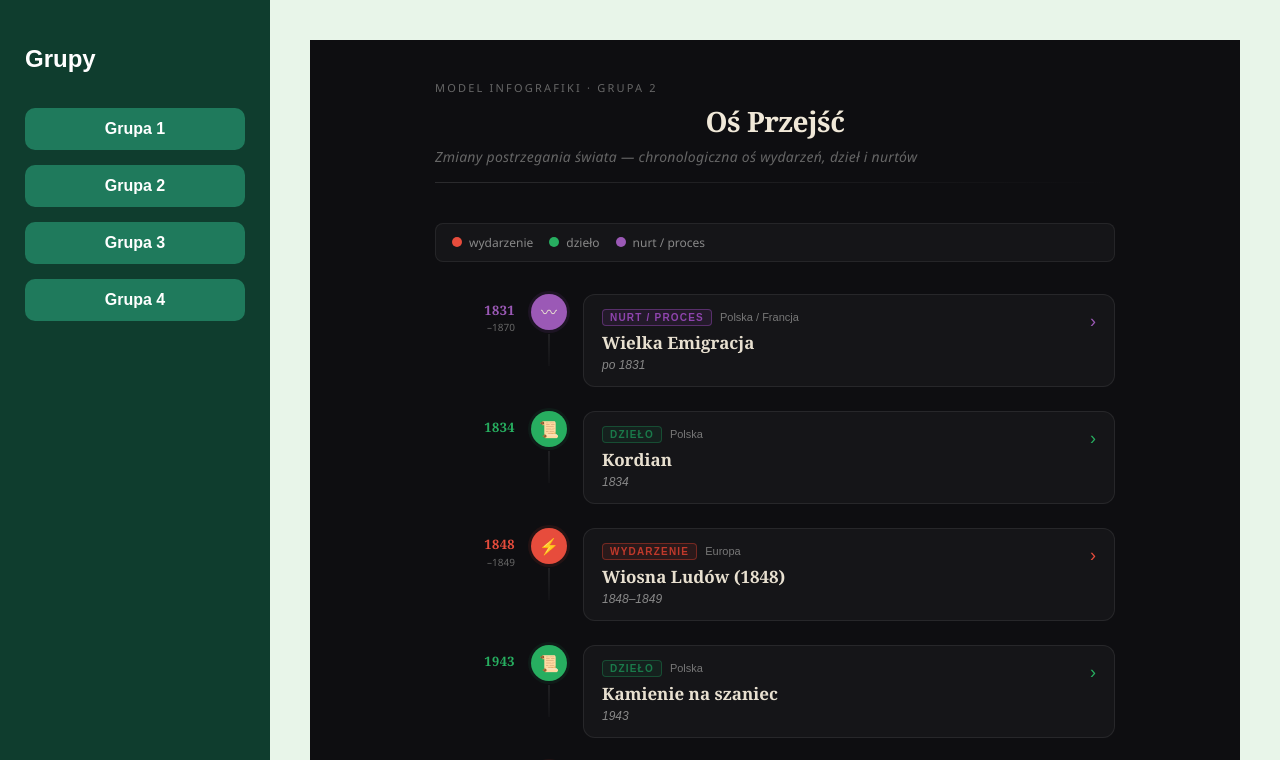
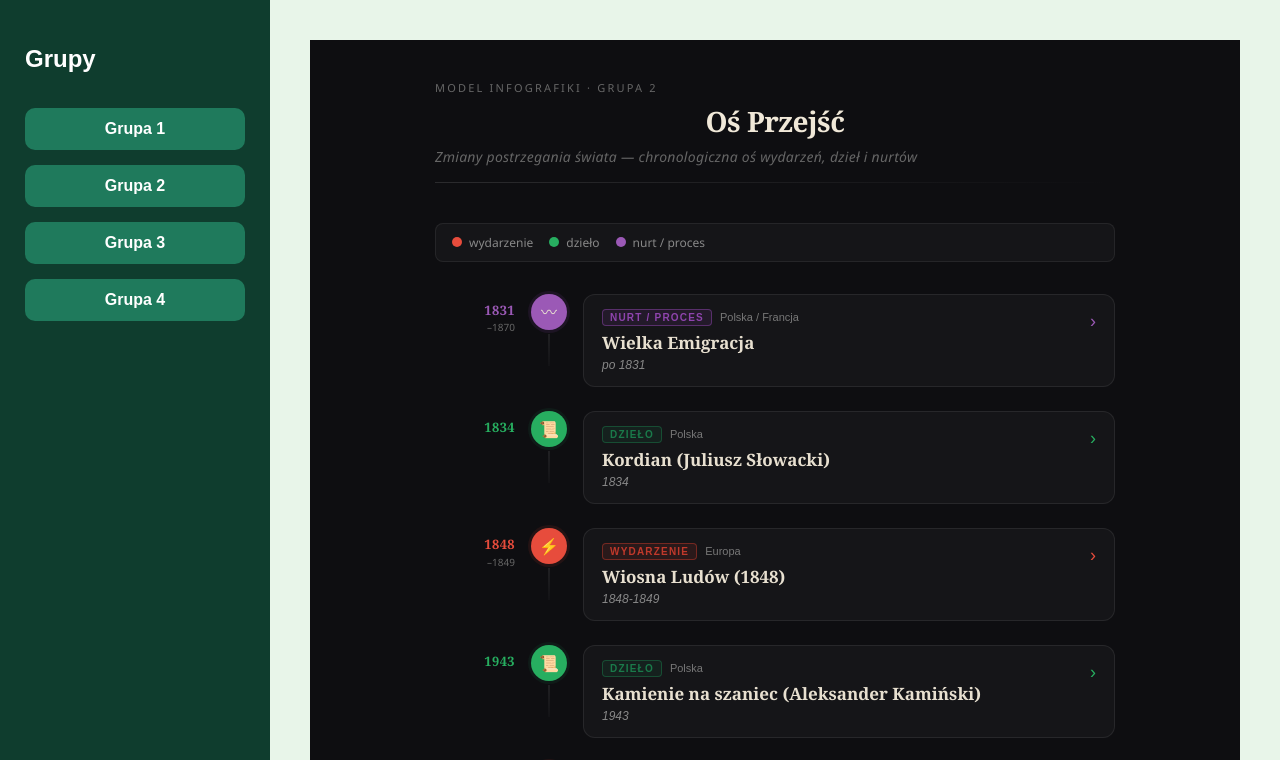
Before and after one commit to Jaca2706/-Mega-Mapa-Dorobku-Ludzkosci, a React (Vite) app: page /group2 in a window 1280 px wide. Shown: the top 760 px of the page. Built offline with nearby package versions, Linux system fonts and the light colour scheme.

Commit message:
Switching to use database from file

```diff
--- a/src/pages/g2/Group2.jsx
+++ b/src/pages/g2/Group2.jsx
@@ -1,95 +1,8 @@
 import { useState, useEffect } from "react";
 
-const historyData = [
-  {
-    id: "powstanie-warszawskie-1944",
-    type: "event",
-    title: { full: "Powstanie Warszawskie", short: "PW 1944" },
-    time: { start: "1944-08-01", end: "1944-10-02", label: "1 VIII – 2 X 1944" },
-    country: "Polska",
-    categories: ["historia", "wojna"],
-    tags: ["II wojna światowa", "Armia Krajowa", "opór", "okupacja"],
-    layers: { geographic: 5, social: 5, economic: 4, mental: 5 },
-    dimensions: {
-      psychologicalTime: "czas traumy i heroizmu",
-      technicalLevel: "wojna przemysłowa XX wieku",
-      globalContext: "II wojna światowa",
-    },
-    relations: [{ targetId: "kamienie-na-szaniec", type: "parallel" }],
-    description: "Zbrojne wystąpienie Armii Krajowej przeciw okupacji niemieckiej w Warszawie.",
-  },
-  {
-    id: "kamienie-na-szaniec",
-    type: "work",
-    title: { full: "Kamienie na szaniec", short: "Kamienie" },
-    time: { start: "1943", end: null, label: "1943" },
-    country: "Polska",
-    categories: ["literatura", "reportaż", "wojna"],
-    tags: ["Szare Szeregi", "harcerstwo", "patriotyzm", "II wojna światowa"],
-    layers: { geographic: 2, social: 5, economic: 1, mental: 5 },
-    dimensions: {
-      psychologicalTime: "dojrzewanie w czasie wojny",
-      technicalLevel: "druk konspiracyjny",
-      globalContext: "II wojna światowa",
-    },
-    relations: [{ targetId: "powstanie-warszawskie-1944", type: "parallel" }],
-    description: "Opowieść o młodych harcerzach Szarych Szeregów walczących w okupowanej Polsce.",
-  },
-  {
-    id: "wielka-emigracja",
-    type: "trend",
-    title: { full: "Wielka Emigracja", short: "Emigracja" },
-    time: { start: "1831", end: "1870", label: "po 1831" },
-    country: "Polska / Francja",
-    categories: ["historia", "kultura", "romantyzm"],
-    tags: ["emigracja polityczna", "powstanie listopadowe", "elity"],
-    layers: { geographic: 4, social: 5, economic: 3, mental: 5 },
-    dimensions: {
-      psychologicalTime: "czas wygnania i mesjanizmu",
-      technicalLevel: "Europa przedindustrialna",
-      globalContext: "Europa XIX wieku",
-    },
-    relations: [{ targetId: "kordian", type: "influenced" }],
-    description: "Emigracja polskich elit politycznych i intelektualnych po upadku powstania listopadowego.",
-  },
-  {
-    id: "kordian",
-    type: "work",
-    title: { full: "Kordian", short: "Kordian" },
-    time: { start: "1834", end: null, label: "1834" },
-    country: "Polska",
-    categories: ["literatura", "dramat", "romantyzm"],
-    tags: ["mesjanizm", "spisek", "indywidualizm"],
-    layers: { geographic: 2, social: 4, economic: 1, mental: 5 },
-    dimensions: {
-      psychologicalTime: "romantyczny bunt jednostki",
-      technicalLevel: "druk XIX wieku",
-      globalContext: "Europa po kongresie wiedeńskim",
-    },
-    relations: [
-      { targetId: "wielka-emigracja", type: "part_of" },
-      { targetId: "wiosna-ludow-1848", type: "parallel" },
-    ],
-    description: "Dramat romantyczny ukazujący konflikt jednostki z historią i odpowiedzialność moralną za naród.",
-  },
-  {
-    id: "wiosna-ludow-1848",
-    type: "event",
-    title: { full: "Wiosna Ludów (1848)", short: "1848" },
-    time: { start: "1848", end: "1849", label: "1848–1849" },
-    country: "Europa",
-    categories: ["historia", "rewolucja"],
-    tags: ["liberalizm", "narodowość", "rewolucje europejskie"],
-    layers: { geographic: 5, social: 5, economic: 4, mental: 4 },
-    dimensions: {
-      psychologicalTime: "czas nadziei i rewolucyjnego entuzjazmu",
-      technicalLevel: "Europa industrialna",
-      globalContext: "rewolucje XIX wieku",
-    },
-    relations: [{ targetId: "kordian", type: "parallel" }],
-    description: "Seria rewolucji w Europie w latach 1848–1849, związanych z walką o prawa narodowe i liberalne reformy.",
-  },
-];
+import { historyData } from './../../baza/baza.js'
+
+
 
 const TYPE_CONFIG = {
   event: {
```
